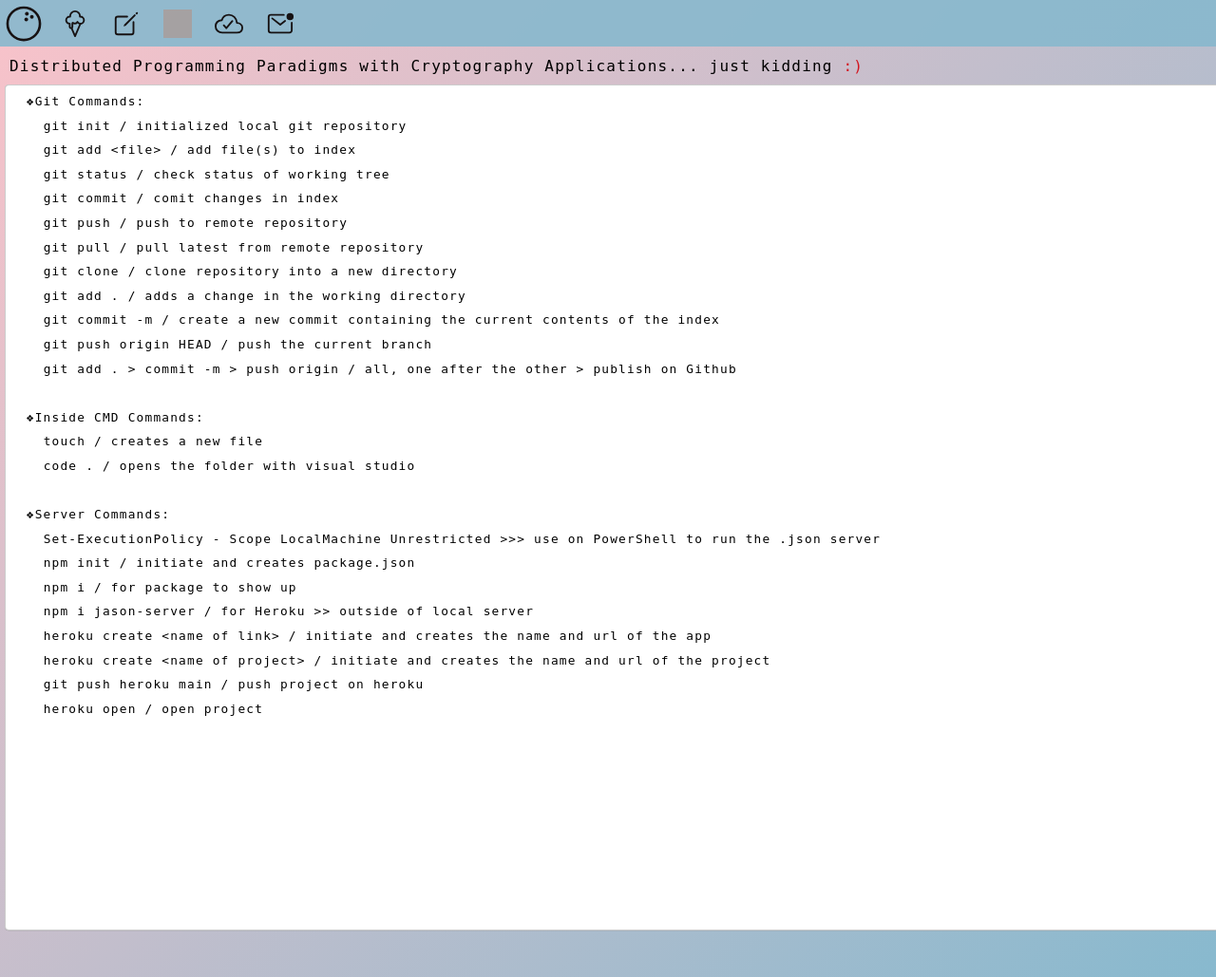
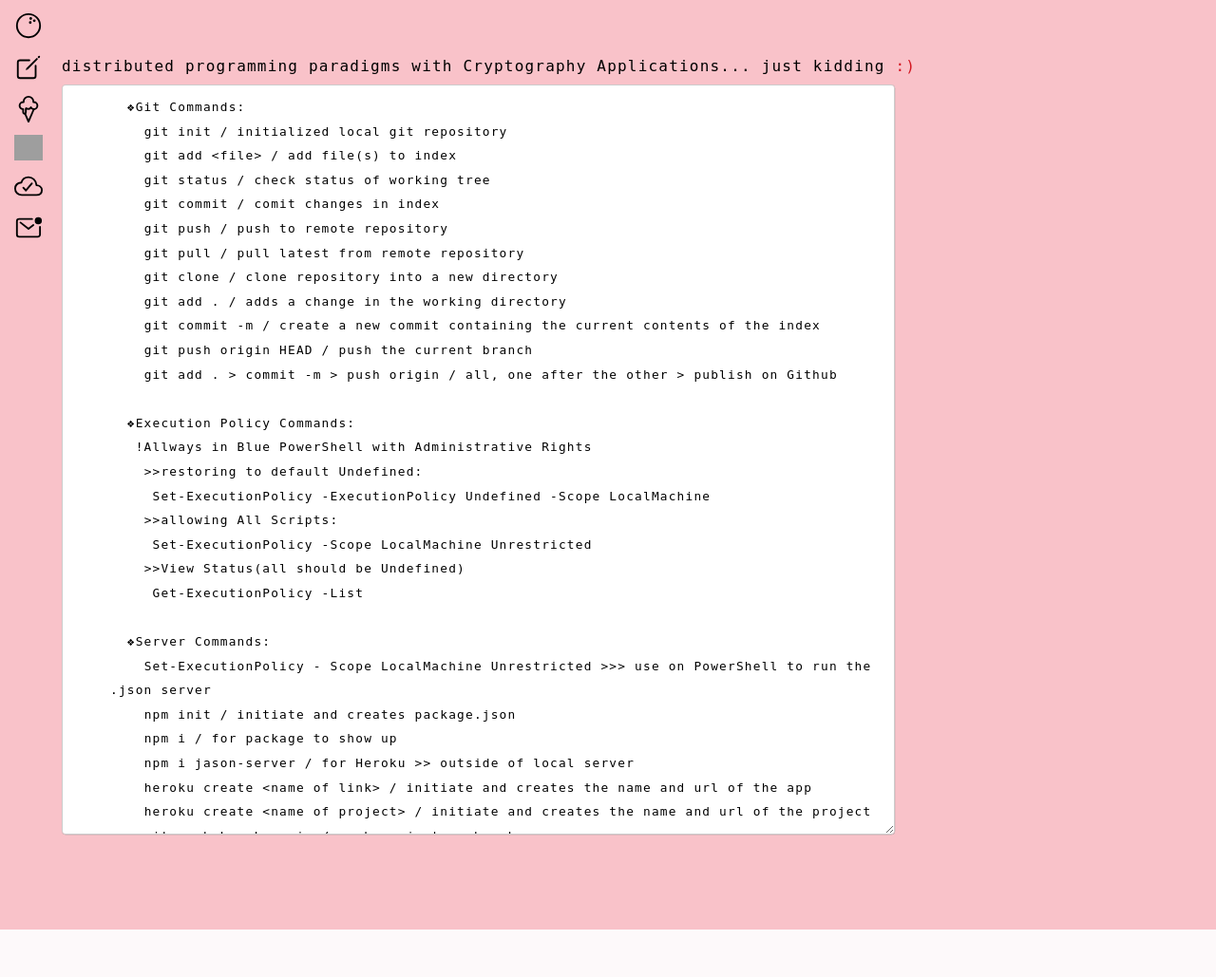
Before and after one commit to finiunix/notes-api, a PHP site: page /notes.html in a window 1280 px wide; the page is wider, and only the part inside the window is pictured. Shown: that part at 95% size. After the commit the page ends 979 px from the top of that part, so only its background shows below. Run offline with PHP 8.4, Linux system fonts and the light colour scheme; grey boxes are pictures that could not be loaded.

Commit message:
update399

```diff
--- a/notes.html
+++ b/notes.html
@@ -5,8 +5,8 @@
     <meta name="viewport" content="width=device-width, initial-scale=1.0" />
     <link rel="preconnect" href="https://fonts.gstatic.com">
     <link href="https://fonts.googleapis.com/css2?family=Open+Sans:wght@300;400;600&display=swap" rel="stylesheet">
-    <title>F1N1</title>
-    <link rel="icon" type="image/png" href="./icons/favicon-32x32.png" sizes="32x32" />
+    <title>ONLY399</title>
+    <link rel="icon" type="image/png" href="./icons/ONLY399PNG.png" sizes="32x32" />
     <link rel="stylesheet" href="style.css" />
 
     <style>
@@ -15,17 +15,20 @@
           font-size: .8rem;
           letter-spacing: 1.2px;
           margin-top: 50px;
+          padding-left: 50px;
+
       }
       textarea:focus,
       textarea {
-          padding: 4px;
+          padding: 10px;
           line-height: 2;
           border-radius: 4px;
           border: 1px solid #ccc;
           box-shadow: 0.2px 0.2px 0.2px #999;
           outline: none;
-          margin-left: 5px;
-          height: 90vh;
+          margin-left: 60px;
+          height: auto;
+          padding-left: 50px;
       }
       label {
           display: block;
@@ -38,13 +41,14 @@
       span {
         color: #D31620;
       }
+
     </style>
   </head>
 
   <body>
-    <label for="story">Distributed Programming Paradigms with Cryptography Applications... just kidding <span>:)</span></label>
+    <label for="story">distributed programming paradigms with Cryptography Applications... just kidding <span>:)</span></label>
 
-    <textarea  id="story" name="story" rows="30" cols="200" spellcheck="false">
+    <textarea  id="story" name="story" rows="30" cols="100" spellcheck="false">
   ❖Git Commands:
     git init / initialized local git repository
     git add <file> / add file(s) to index
@@ -58,9 +62,14 @@
     git push origin HEAD / push the current branch
     git add . > commit -m > push origin / all, one after the other > publish on Github
 
-  ❖Inside CMD Commands:
-    touch / creates a new file
-    code . / opens the folder with visual studio
+  ❖Execution Policy Commands:
+   !Allways in Blue PowerShell with Administrative Rights
+    >>restoring to default Undefined:
+     Set-ExecutionPolicy -ExecutionPolicy Undefined -Scope LocalMachine
+    >>allowing All Scripts:
+     Set-ExecutionPolicy -Scope LocalMachine Unrestricted
+    >>View Status(all should be Undefined)
+     Get-ExecutionPolicy -List
 
   ❖Server Commands:
     Set-ExecutionPolicy - Scope LocalMachine Unrestricted >>> use on PowerShell to run the .json server
@@ -91,13 +100,13 @@
           </li>
 
           <li>
-            <span>$App</span>
-            <a href="./app.html"><img src="./icons/ioniconsApp.svg" /></a>
+            <span>Notes</span>
+            <a href="./notes.html"><img src="./icons/ioniconsNotes.svg" /></a>
           </li>
 
           <li>
-            <span>Notes</span>
-            <a href="./notes.html"><img src="./icons/ioniconsNotes.svg" /></a>
+            <span>$App</span>
+            <a href="./app.html"><img src="./icons/ioniconsApp.svg" /></a>
           </li>
 
           <li>
--- a/style.css
+++ b/style.css
@@ -5,7 +5,7 @@ html {
     hsla(352, 82%, 87%, 1) 0%,
     hsla(198, 42%, 67%, 1) 100%
   );
-  background: -webkit-gradient(
+  /* background: -webkit-gradient(
     linear,
     left top,
     right bottom,
@@ -32,31 +32,36 @@ html {
     hsla(352, 82%, 87%, 1) 0%,
     hsla(198, 42%, 67%, 1) 100%
   );
-  filter: progid:DXImageTransform.Microsoft.gradient( startColorstr='#f9c2c9', endColorstr='#88bacf',GradientType=1 );
+  filter: progid:DXImageTransform.Microsoft.gradient( startColorstr='#f9c2c9', endColorstr='#88bacf',GradientType=1 ); */
 }
 
 body {
   /* font-family: Open Sans;
   font: normal 20px/2; */
-  height: 100vh;
+  /* height: 100vh; */
   margin: 0;
+  padding-left: 5px;
 }
 
+#dock {
+  height: 0;
+
+}
 #dock-container {
-  position: absolute;
+  position: fixed;
   top: 0;
-  text-align: center;
-  width: 100%;
+  /* text-align: top; */
+  width: 5%;
   background: #88b9ce;
-  opacity: 0.9;
+  opacity: 1;
 }
 
 #dock-container li {
   list-style-type: none;
-  display: inline-block;
+  display: flex;
   position: relative;
   padding: 10px;
-  margin-bottom: -5px;
+  margin-bottom: -10px;
 }
 #dock-container ul {
   position: relative;
@@ -67,13 +72,13 @@ body {
 }
 #dock-container li img {
   width: 30px;
-  height: 30px;
-  transition: all 0.8s;
+  height: 100%;
+  transition: all 0.3s;
   /* transform-origin: 20% 100%; */
 }
 #dock-container li:hover img {
-  transform: scale(1.4);
-  /* margin: 0 0em; */
+  transform: scale(1.3);
+  margin: 0 0em;
 }
 #dock-container li:hover + li img,
 #dock-container li.prev img {
@@ -81,14 +86,10 @@ body {
 }
 #dock-container li span {
   display: none;
-  /* bottom: 30px; */
-  /* width: 100%; */
-  /* background:none; */
-  /* border-radius: 10px; */
 }
-#dock-container li:hover span {
+/* #dock-container li:hover span {
    display: none;
-  /* color: black; */
-  /* background: hsla(352, 82%, 87%, 1);
-  font-weight: bold; */
-}
+  color: black;
+  background: hsla(352, 82%, 87%, 1);
+  font-weight: bold;
+} */
```
Also changed, not shown: app.html (+7 -7 lines), art.html (+21 -41 lines), contact.html (+14 -12 lines), home.html (+12 -10 lines), art/f1n1A.jpg (deleted), art/f1n1B.jpg (deleted), art/f1n1C.jpg (deleted), art/f1n1D.jpg (deleted), art/f1n1E.jpg (deleted), art/f1n1F.jpg (deleted), art/f1n1H.jpg (deleted), icons/ONLY399PNG.png (added), icons/favicon-32x32.png (deleted), 3 other files.
